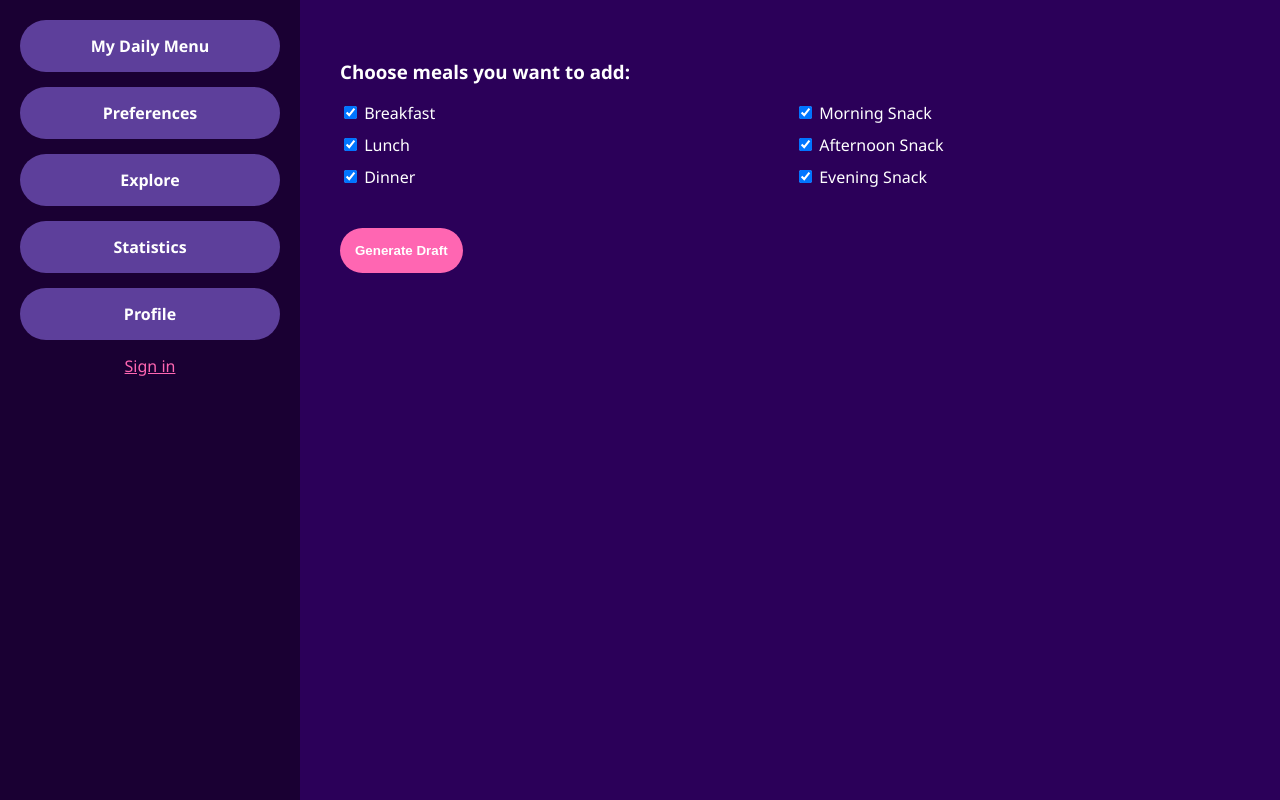
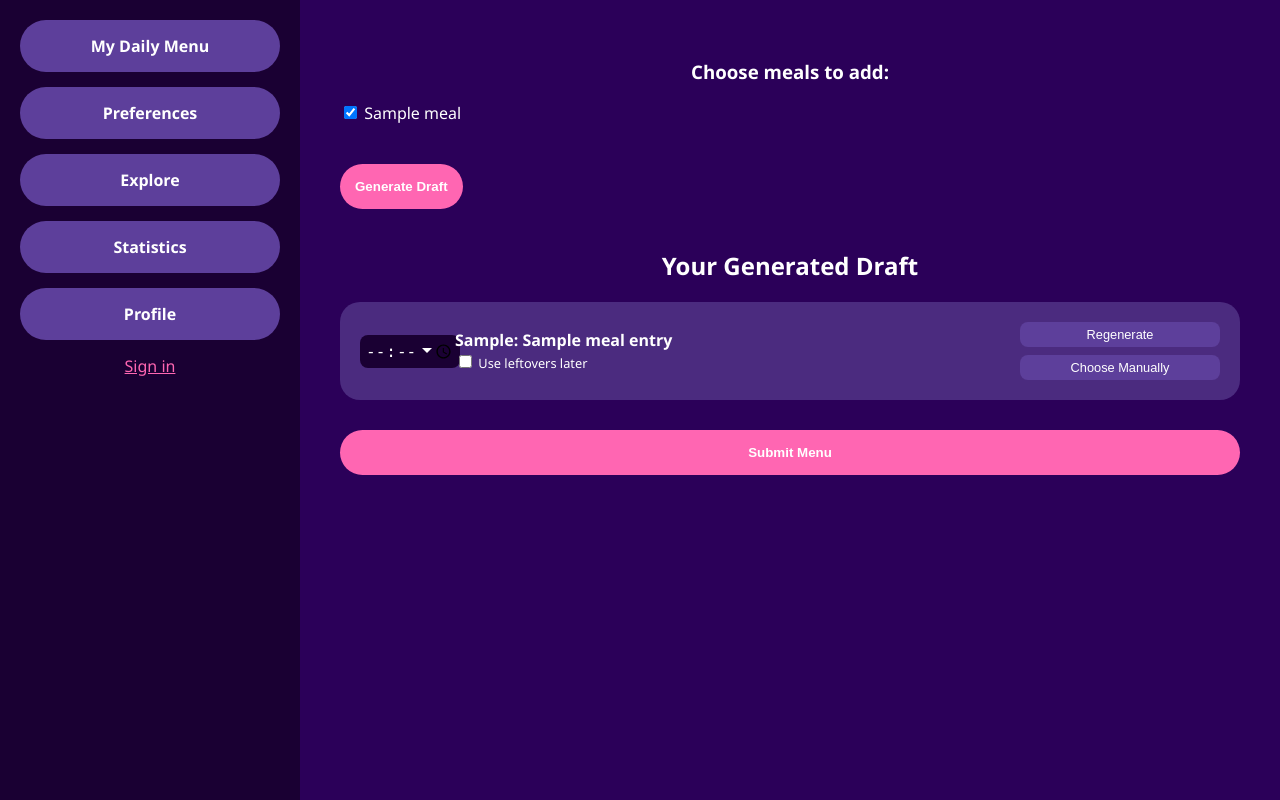
Before and after one commit to Khrystyna-Parnavska/menu-generator, a Flask app: template templates/menu.html in a window 1280 px wide. Shown: the part 44-844 px from the top of the page. Run offline with Flask 3, Linux system fonts and the light colour scheme; the template is opened without the code that fills it: most values are stand-ins (such as "Sample title", 1, 10 or a date in 2020).

Commit message:
fixed index.html. now using base page. fixed and added logic for draft generation for menu.html(haven't finished with submit menu)

```diff
--- a/templates/menu.html
+++ b/templates/menu.html
@@ -1,67 +1,56 @@
-<!DOCTYPE html>
-<html lang="en">
-<head>
-    <meta charset="UTF-8">
-    <meta name="viewport" content="width=device-width, initial-scale=1.0">
-    <title>Daily Menu</title>
-    <link rel="stylesheet" href="../static/styles.css">
-</head>
+{% extends "base.html" %}
+{% block head %}
+    <title>Menu</title>
+{% endblock %}
 
-<body>
-    <header>
-        <div class="logo-section">
-            <div class="icon">🍳</div>
-            <span>Menu Generator</span>
+{% block body %}
+    <h3 style="text-align: center;">Choose meals to add:</h3>
+    <form action="{{ url_for('init_plan') }}" method="POST">
+        <div style="display: grid; grid-template-columns: 1fr 1fr; gap: 10px; margin-bottom: 30px;">
+            {% for meal in all_meals %}
+            <label><input type="checkbox" name="meals" value="{{ meal['name'] }}" checked> {{ meal['name'] }}</label>
+            {% endfor %}
         </div>
-        <div class="header-profile"><a href="signup.html" style="color:var(--text-pink);">Sign up </a>
-                                    <a href="signin.html" style="color:var(--text-pink);">Log in </a>
-                                    <a href="profile.html" style="color:var(--text-pink);">Profile</a></div>
-    </header>
+        <button type="submit" class="submit-btn">Generate Draft</button>
+    </form>
+    {% if error %}
+    <p style="color:red; text-align:center;">{{ error }}</p>
+    {% endif %}
 
-    <div class="app-container">
-        <div class="sidebar">
-            <a href="menu.html" class="nav-btn">My Daily Menu</a>
-            <a href="preferences.html" class="nav-btn">Preferences</a>
-            <a href="#" class="nav-btn">Explore</a>
-            <a href="#" class="nav-btn">Statistics</a>
-            <a href="profile.html" class="nav-btn">Profile</a>
-            <a href="signin.html" style="color:var(--text-pink); text-align:center;">Sign in</a>
+    {% if menu_meals %}
+    <section id="draft" style="margin-top: 40px;">
+        <h2 style="text-align: center;">Your Generated Draft</h2>
+        <form action="/submit-final-menu" method="POST">
+
+            {% for meal_entry in menu_meals %}
+            <div class="meal-card">
+                <div class="time-badge" style="background: none; padding: 0;">
+                <input type="time"
+                    name="meal_time_{{ meal_entry['id'] }}"
+                    value="{{ meal_entry['meal_time'] }}"
+                    class="custom-input"
+                    step="60"
+                    style="width: 100px; padding: 5px; border-radius: 8px;">
             </div>
 
-        <main class="main-content">
-            <section id="selection">
-                <h3>Choose meals you want to add:</h3>
-                <div style="display: grid; grid-template-columns: 1fr 1fr; gap: 10px; margin-bottom: 30px;">
-                    <label><input type="checkbox" name="meals" value="breakfast" checked> Breakfast</label>
-                    <label><input type="checkbox" name="meals" value="snack_morning" checked> Morning Snack</label>
-                    <label><input type="checkbox" name="meals" value="lunch" checked> Lunch</label>
-                    <label><input type="checkbox" name="meals" value="snack_afternoon" checked> Afternoon Snack</label>
-                    <label><input type="checkbox" name="meals" value="dinner" checked> Dinner</label>
-                    <label><input type="checkbox" name="meals" value="evening_snack" checked> Evening Snack</label>
-                </div>
-                <button class="submit-btn" onclick="document.getElementById('draft').style.display='block'">Generate Draft</button>
-            </section>
+                <div>
+                    <strong>{{ meal_entry['meal_type'] }}: {{ meal_entry['recipe_name'] }}</strong><br>
 
-            <section id="draft" style="display:none; margin-top: 40px;">
-                <form action="/submit-final-menu" method="POST">
-                    <div class="meal-card">
-                        <div class="time-badge">07:00</div>
-                        <div>
-                            <strong>Breakfast: Avocado Toast</strong><br>
                     <label style="font-size: 0.8em;">
-                                <input type="checkbox" name="leftover_breakfast"> Use leftovers later
+                        <input type="hidden" name="meal_ids[]" value="{{ meal_entry['id'] }}">
+                        <input type="checkbox" name="leftover_{{ meal_entry['id'] }}"> Use leftovers later
                     </label>
                 </div>
+
                 <div class="action-group">
                     <button type="button" class="action-btn">Regenerate</button>
                     <button type="button" class="action-btn">Choose Manually</button>
                 </div>
             </div>
+            {% endfor %}
 
             <button type="submit" class="submit-btn" style="width:100%">Submit Menu</button>
         </form>
     </section>
-        </main>
-    </div>
-</body>
-</html>
+{% endif %}
+{% endblock %}
```
Also changed, not shown: templates/index.html (+10 -28 lines). Lines whose indentation alone changed are shown as unchanged.
